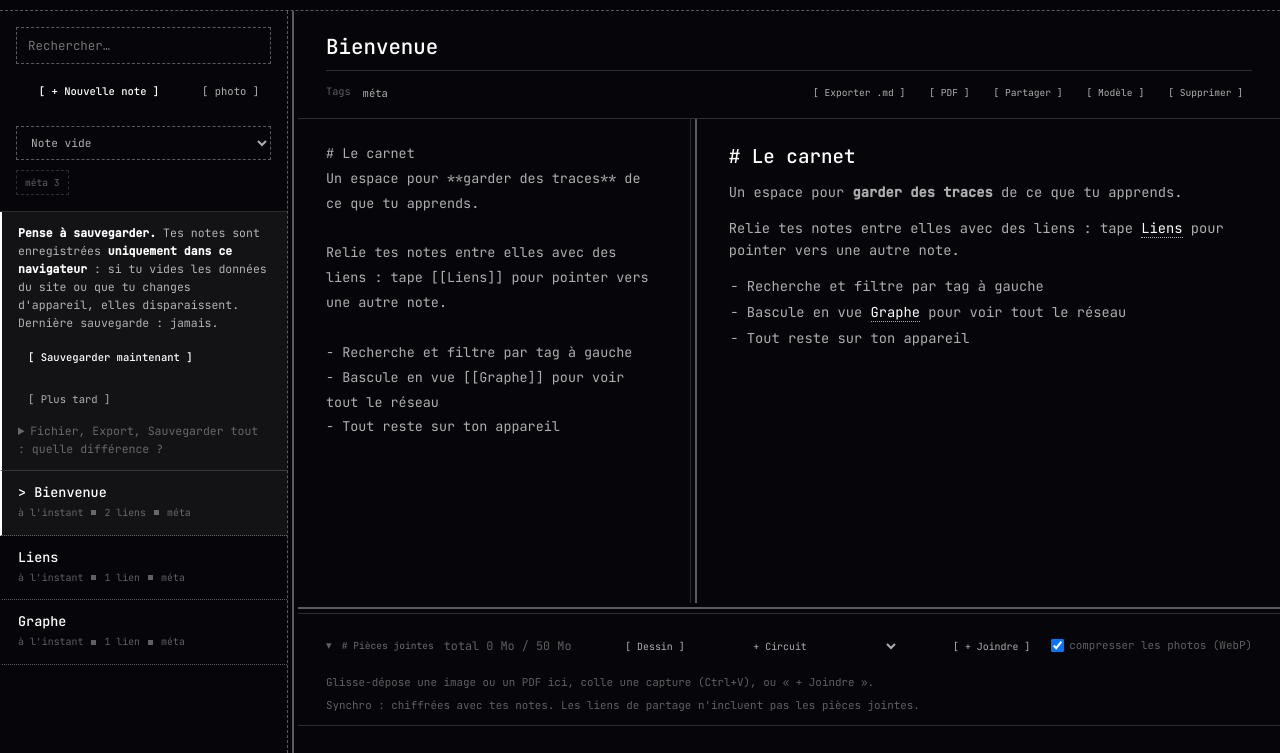
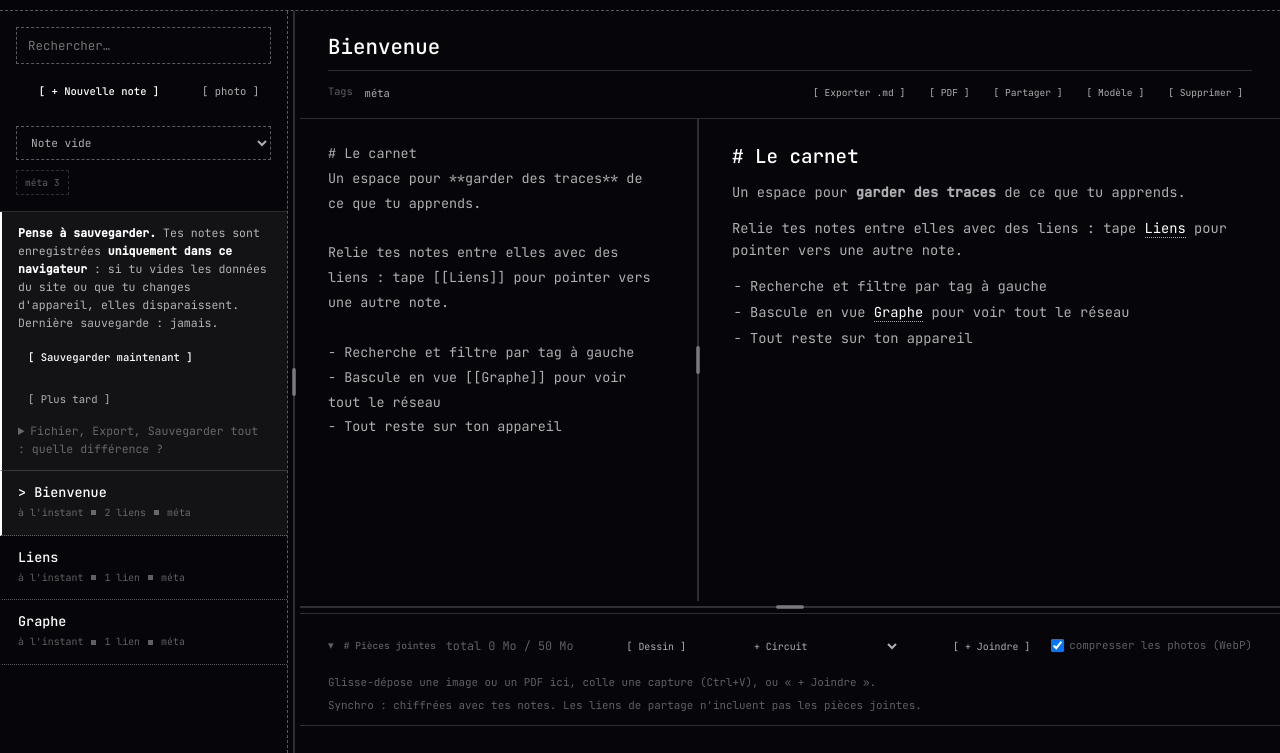
Before and after one commit to GabRealX/averse, a plain HTML site: page notes.html in a window 1280 px wide. Shown: the part 47-800 px from the top of the page. Drawn offline with Linux system fonts and the light colour scheme.

Commit message:
Carnet : une seule barre de défilement dans l'éditeur
Le padding du panneau plus height:100% du textarea faisait aussi défiler
le conteneur (quelques pixels), d'où une 2e barre presque pleine, avec
flèches, juste à côté de celle du textarea et de la poignée. Le panneau
d'écriture ne défile plus : seul le textarea défile. La poignée devient
une fine ligne avec une prise centrale (curseur col-resize, zone de
12 px). Cache SW averse-v27.

```diff
--- a/css/notes.css
+++ b/css/notes.css
@@ -24,7 +24,7 @@ body{overflow:hidden}
 .ico-btn:hover{border-color:var(--fg-soft);color:var(--fg)}
 
 /* ===== STRUCTURE ===== */
-.app{position:relative;z-index:1;height:100%;padding-top:var(--bar);display:grid;grid-template-columns:var(--side-w,288px) 10px 1fr}
+.app{position:relative;z-index:1;height:100%;padding-top:var(--bar);display:grid;grid-template-columns:var(--side-w,288px) 12px 1fr}
 .side{border-right:1px solid var(--line);display:flex;flex-direction:column;min-height:0}
 .side-top{padding:16px;border-bottom:1px solid var(--line);display:flex;flex-direction:column;gap:10px}
 .search{width:100%;background:transparent;border:1px solid var(--line-2);color:var(--fg);font-family:var(--mono);
@@ -78,11 +78,12 @@ body{overflow:hidden}
   letter-spacing:.12em;text-transform:uppercase;padding:7px 14px;cursor:pointer}
 .panes-tabs button+button{border-left:1px solid var(--line-2)}
 .panes-tabs button.active{background:var(--fg);color:var(--bg)}
-.panes{flex:1;display:grid;grid-template-columns:minmax(140px,var(--write-fr,40%)) 10px minmax(180px,var(--prev-fr,60%));min-height:0;margin-top:14px;border-top:1px solid var(--line)}
+.panes{flex:1;display:grid;grid-template-columns:minmax(140px,var(--write-fr,40%)) 12px minmax(180px,var(--prev-fr,60%));min-height:0;margin-top:14px;border-top:1px solid var(--line)}
 .pane{min-height:0;overflow-y:auto;padding:22px 28px}
-.pane.write{border-right:1px solid var(--line)}
-.write textarea{width:100%;height:100%;min-height:300px;background:transparent;border:0;resize:none;outline:none;
-  color:var(--fg-soft);font-family:var(--mono);font-size:.84rem;line-height:1.85}
+/* v14 : un seul défilement à gauche — le textarea, pas aussi le panneau (padding + height:100% faisait une 2e barre, presque pleine, juste à côté de la poignée) */
+.pane.write{overflow:hidden;display:flex;flex-direction:column;padding:0;border-right:0}
+.write textarea{flex:1;min-height:0;width:100%;height:auto;padding:22px 28px;background:transparent;border:0;resize:none;outline:none;
+  color:var(--fg-soft);font-family:var(--mono);font-size:.84rem;line-height:1.85;box-sizing:border-box}
 
 /* rendu */
 .rendered h1,.rendered h2,.rendered h3{color:var(--fg);font-family:var(--mono);font-weight:500;letter-spacing:.01em;margin:1.3em 0 .5em}
@@ -325,12 +326,16 @@ html[data-style="ascii"] .more-menu{border-style:dashed;box-shadow:none}
 
 /* ===== v14 : séparateurs, sections repliables, barre compacte sur téléphone ===== */
 .split{flex:none;position:relative;z-index:2;background:transparent;touch-action:none;-webkit-user-select:none;user-select:none}
-.split-v{width:10px;cursor:col-resize}
-.split-h{height:10px;cursor:row-resize;flex:none}
+.split-v{width:12px;cursor:col-resize}
+.split-h{height:12px;cursor:row-resize;flex:none}
 .split::after{content:'';position:absolute;background:var(--line-2)}
-.split-v::after{top:0;bottom:0;left:4px;width:2px}
-.split-h::after{left:0;right:0;top:4px;height:2px}
-.split:hover::after,.split.on::after,.split:focus-visible::after{background:var(--fg)}
+.split-v::after{top:0;bottom:0;left:50%;width:1px;transform:translateX(-50%)}   /* fine ligne, pas une fausse scrollbar */
+.split-h::after{left:0;right:0;top:50%;height:1px;transform:translateY(-50%)}
+.split-v::before,.split-h::before{content:'';position:absolute;background:var(--fg-faint);border-radius:2px;pointer-events:none;z-index:1}
+.split-v::before{left:50%;top:50%;width:4px;height:28px;transform:translate(-50%,-50%)}   /* poignée centrale */
+.split-h::before{left:50%;top:50%;width:28px;height:4px;transform:translate(-50%,-50%)}
+.split:hover::after,.split.on::after,.split:focus-visible::after,
+.split:hover::before,.split.on::before,.split:focus-visible::before{background:var(--fg)}
 .split:focus-visible{outline:2px solid var(--fg);outline-offset:-2px}
 body.splitting{cursor:col-resize}
 body.splitting .split-h,body.splitting.split-h{cursor:row-resize}
@@ -481,7 +486,8 @@ html.dw-lock,html.dw-lock body{overflow:hidden;overscroll-behavior:none}
   .ed-body{flex:none}
   .panes{flex:none}
   .pane{min-height:60vh;padding:16px 16px}
-  .pane.write textarea{min-height:58vh}
+  .pane.write{padding:0}
+  .pane.write textarea{min-height:58vh;padding:16px}
   .ed-south{height:auto}
   .ed-row{gap:6px;flex-wrap:wrap}
   .ed-row .del{margin-left:0!important;padding:0 10px}
--- a/sw.js
+++ b/sw.js
@@ -3,7 +3,7 @@
    (averse-v14 -> averse-v18…) pour que les visiteurs reçoivent la nouvelle version.
    Tous les chemins sont RELATIFS à ce fichier : le site marche aussi dans un sous-dossier
    (ex. https://toi.github.io/averse/ sur GitHub Pages). */
-const CACHE = 'averse-v26';
+const CACHE = 'averse-v27';
 const SHARE = 'averse-share';          // contenu partagé en attente (lu puis vidé par app.js)
 /* OCR (v4) : Tesseract.js pèse ~11 Mo (moteur wasm + langues). Il n'est PAS dans ASSETS : sinon chaque visiteur
    téléchargerait 11 Mo à l'installation, même sans jamais utiliser l'OCR, et à chaque nouvelle version du site.
```
Also changed, not shown: tests.html (+15 -0 lines).
